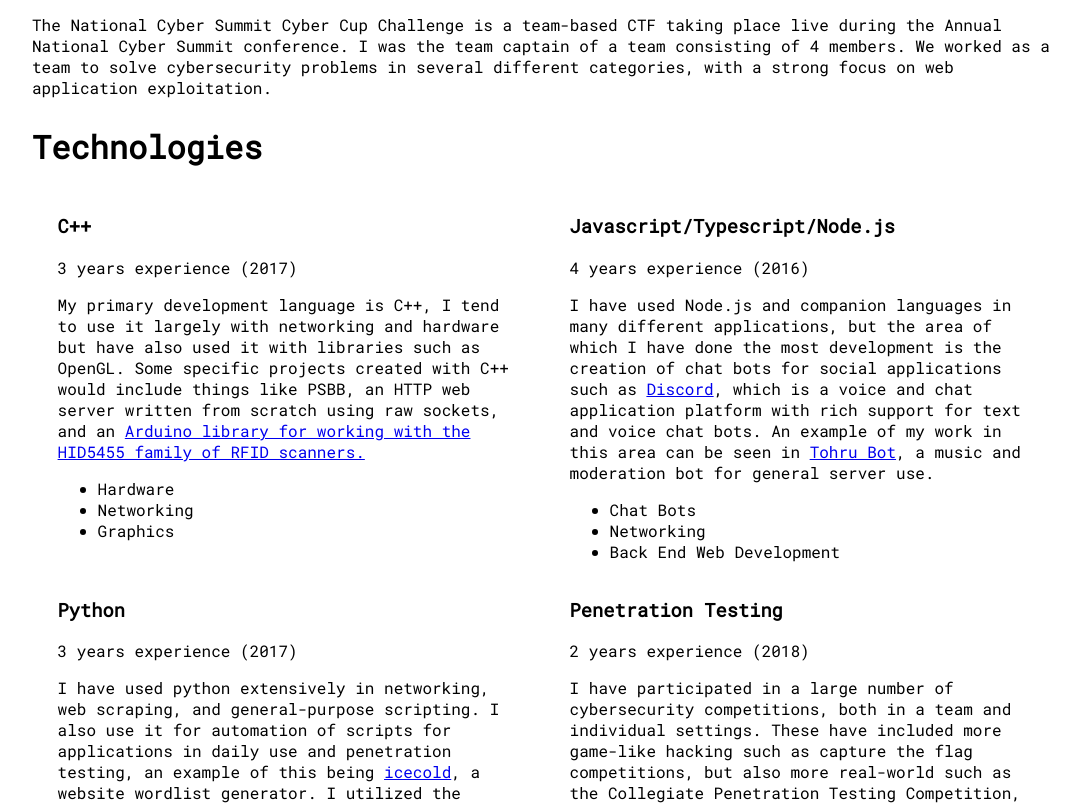
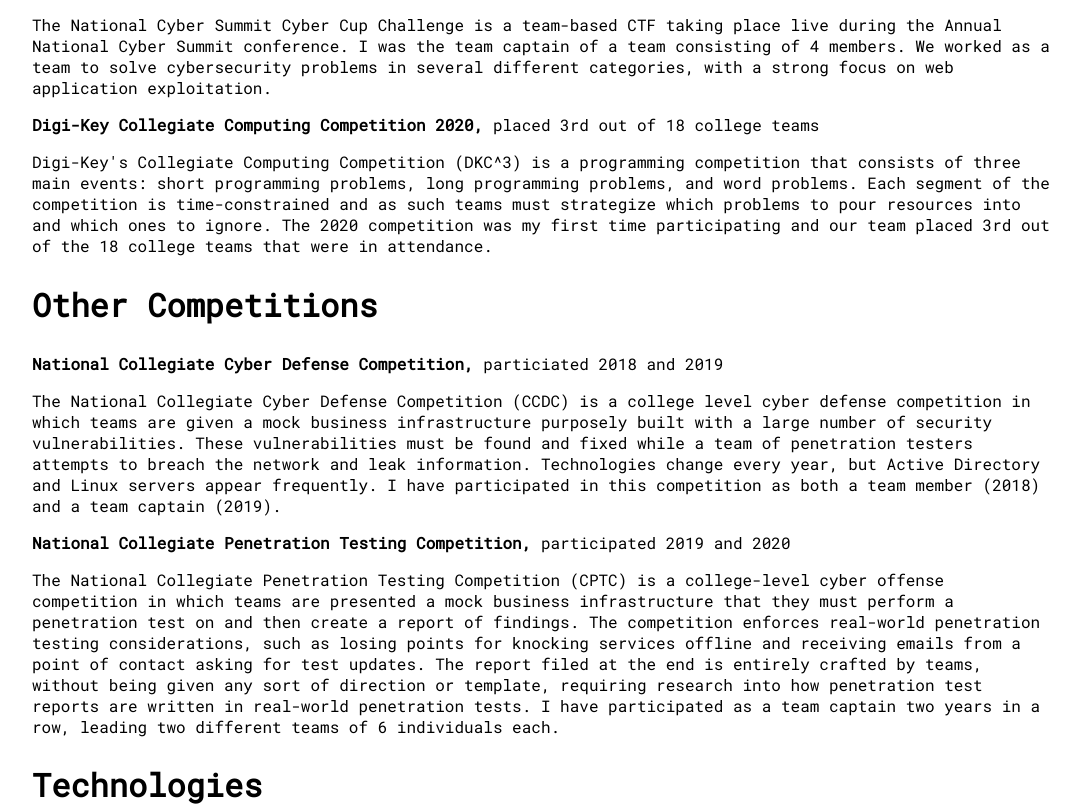
Before and after one commit to Shensd/shensd.github.io, a React (Create React App) app: page / in a window 1280 px wide. Shown: the part 2246-3052 px from the top of the page, without its empty margins (96-1176 px from the left). Built offline with nearby package versions, Linux system fonts and the light colour scheme.

Commit message:
Updated info, added some new categories

```diff
--- a/src/App.css
+++ b/src/App.css
@@ -90,3 +90,7 @@
         font-size: 1.5em;
     }
 }
+
+b {
+    font-weight: bolder;
+}
--- a/src/App.tsx
+++ b/src/App.tsx
@@ -29,7 +29,7 @@ const App: React.FC = () => {
                         <p><b>BS Computer Science,</b> North Dakota State University, Expected Fall 2021</p>
                         <p>
                             I am currently attending my junior year at North Dakota State University, the computer science
-                            course is heavily focused on Java, but also includes the use of languages such as C# and C.
+                            course is heavily focused on Java, but also includes the use of languages such as C#, C, Typescript, and Python.
                         </p>
                         <ul>
                             <li>Recognized as a student of distinction within the NDSU Department of Computer Science</li>
@@ -73,7 +73,7 @@ const App: React.FC = () => {
                             history.
                         </p>
                     <h2>Achievements</h2>
-                        <p><b>Cyber Skyline’s NCL Regular Season Spring 2020 CTF Competition,</b> placed 16th of 5300+ players</p>
+                        <p><b>Cyber Skyline’s NCL Regular Season Fall 2020 CTF Competition,</b> placed 13th of 6000+ players</p>
                         <p>
                             A Capture the Flag competition is a competition in where players are given a wide array of hacking challenges with the
                             goal of having players use many different cybersecurity skills to solve problems to get an end "flag." An example of a
@@ -87,6 +87,30 @@ const App: React.FC = () => {
                             The National Cyber Summit Cyber Cup Challenge is a team-based CTF taking place live during the Annual National Cyber Summit conference.
                             I was the team captain of a team consisting of 4 members. We worked as a team to solve cybersecurity problems in several different
                             categories, with a strong focus on web application exploitation.
+                        </p>
+                        <p><b>Digi-Key Collegiate Computing Competition 2020,</b> placed 3rd out of 18 college teams</p>
+                        <p>
+                            Digi-Key's Collegiate Computing Competition (DKC^3) is a programming competition that consists of three main events: short programming
+                            problems, long programming problems, and word problems. Each segment of the competition is time-constrained and as such teams must
+                            strategize which problems to pour resources into and which ones to ignore. The 2020 competition was my first time participating and our
+                            team placed 3rd out of the 18 college teams that were in attendance.
+                        </p>
+                    <h2>Other Competitions</h2>
+                        <p><b>National Collegiate Cyber Defense Competition,</b> particiated 2018 and 2019</p>
+                        <p>
+                            The National Collegiate Cyber Defense Competition (CCDC) is a college level cyber defense competition in which teams are given a mock business
+                            infrastructure purposely built with a large number of security vulnerabilities. These vulnerabilities must be found and fixed while a team
+                            of penetration testers attempts to breach the network and leak information. Technologies change every year, but Active Directory and Linux
+                            servers appear frequently. I have participated in this competition as both a team member (2018) and a team captain (2019).
+                        </p>
+                        <p><b>National Collegiate Penetration Testing Competition, </b> participated 2019 and 2020</p>
+                        <p>
+                            The National Collegiate Penetration Testing Competition (CPTC) is a college-level cyber offense competition in which teams are presented a
+                            mock business infrastructure that they must perform a penetration test on and then create a report of findings. The competition enforces
+                            real-world penetration testing considerations, such as losing points for knocking services offline and receiving emails from a point of
+                            contact asking for test updates. The report filed at the end is entirely crafted by teams, without being given any sort of direction or
+                            template, requiring research into how penetration test reports are written in real-world penetration tests. I have participated as a team
+                            captain two years in a row, leading two different teams of 6 individuals each.
                         </p>
                     <h2>Technologies</h2>
                     <div className="langs">
@@ -188,6 +212,49 @@ const App: React.FC = () => {
                             </ul>
                         </div>
                     </div>
+                    <h2>Operating Systems</h2>
+                    <div className="langs">
+                        <div className="lang-box">
+                            <h3>Linux</h3>
+                            <p>4 years experience (2016)</p>
+                            <p>
+                                I run Ubuntu Linux as my daily driver operating system, and have extensive experience using Linux in both development and in
+                                general daily tasks. Most of my experience with Linux is within the Debian family of distros, but I am confident in my
+                                ability to learn the ecosystem of new Linux distros rather quickly.
+                            </p>
+                            <ul>
+                                <li>Heavy experience with Bash/Shell</li>
+                                <li>Ubuntu Linux</li>
+                                <li>Server and Desktop Experience</li>
+                            </ul>
+                        </div>
+                        <div className="lang-box">
+                            <h3>Windows</h3>
+                            <p>9 years experience (2011)</p>
+                            <p>
+                                Being as Microsoft Windows is the most popular operating system on the market, I have used it for much of my computing career.
+                                I have experience with using Windows both as a daily driver and a development ecosystem, as I have a decent amount of experience
+                                using tools such as Powershell and Visual Studio.
+                            </p>
+                            <ul>
+                                <li>Experience with Powershell</li>
+                                <li>Windows 7/10</li>
+                                <li>Visual Studio</li>
+                            </ul>
+                        </div>
+                    </div>
+                    <h2>Other Technologies</h2>
+                    <h3>Virtualization</h3>
+                    <p>
+                        I have utilized virtualization extensively for use in both development and cybersecurity, as virtual machines are incredibly beneficial
+                        for running things such as Kali Linux for penetration testing or Flare VM for reverse engineering purposes. I have experience with
+                        setting up and using desktop clients and bare metal server hypervisors.
+                    </p>
+                    <ul>
+                        <li>Oracle VM VirtualBox</li>
+                        <li>VMware Workstation Player</li>
+                        <li>Proxmox and VMware ESXi</li>
+                    </ul>
                 </InfoCard>
             </div>
             <div className="footer-spiral">
```
